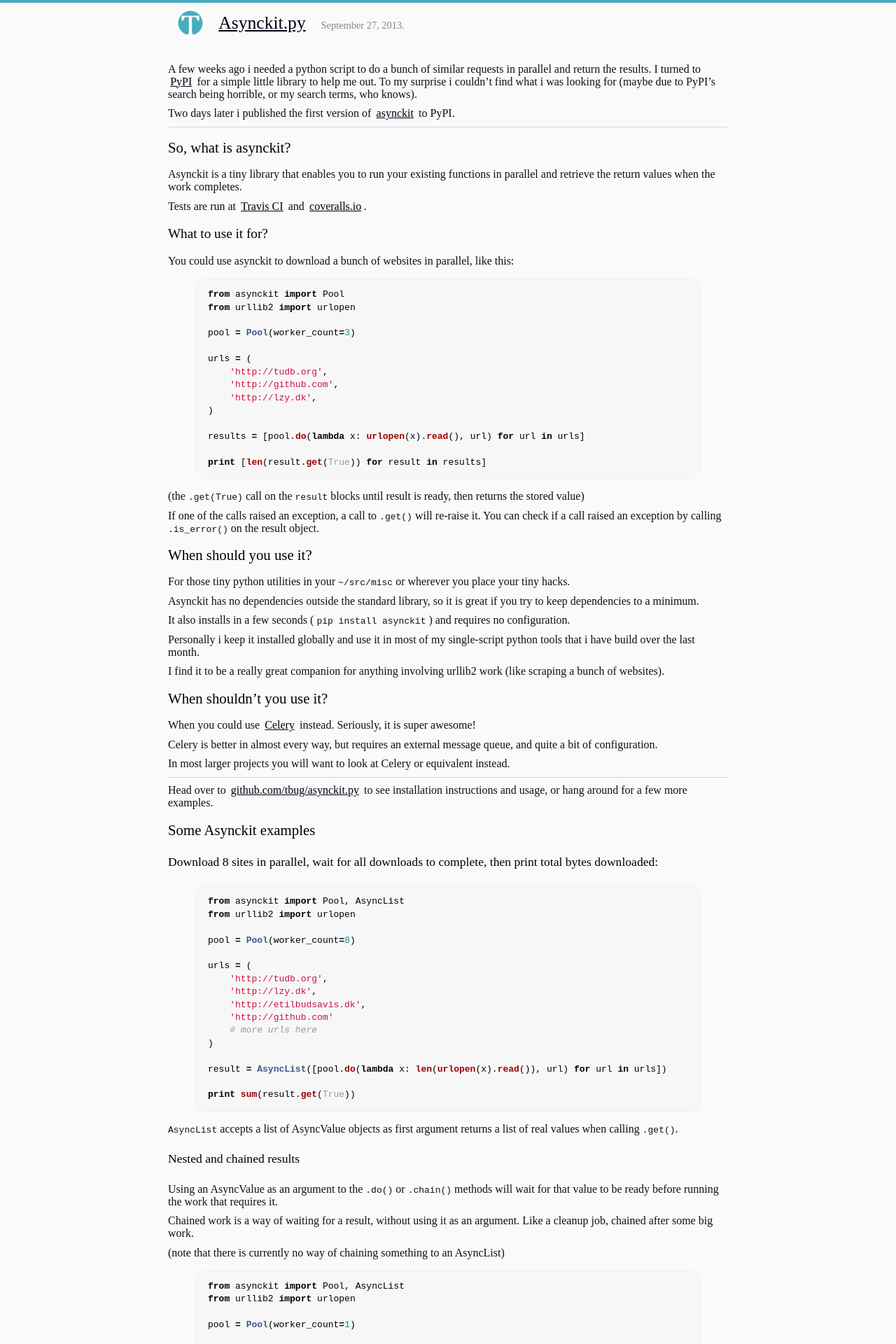
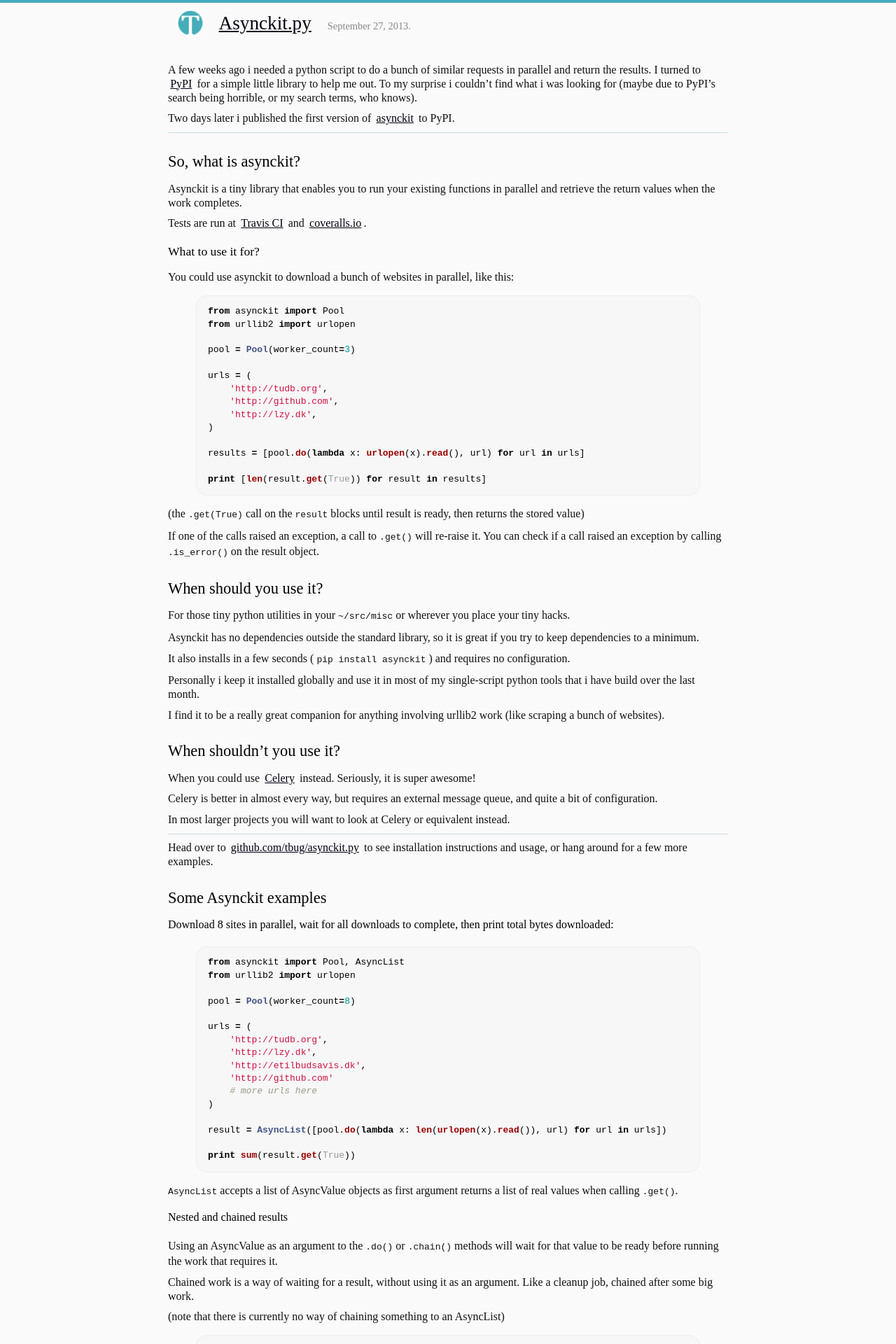
Before and after one commit to henriktudborg/henriktudborg.github.io, a Jekyll site: the page built from _posts/2013-09-27-asynckit.py.md, in a window 1280 px wide. Shown: the top 1920 px of the page at 70% size. Built offline with Jekyll 4.4.1, drawn with Linux system fonts in a browser that asks for light colours; some web fonts are replaced; Markdown is read by kramdown in place of the engine named in the settings.

Commit message:
modding the css

```diff
--- a/css/main.css
+++ b/css/main.css
@@ -10,6 +10,7 @@ body {
   background-color: #0a0a0a;
   font-weight: lighter;
   font-size: 100%;
+  line-height: 125%;
   font-family: 'Junge', serif;
 }
 
@@ -169,16 +170,20 @@ ul.posts li {
   font-weight: lighter;
 }
 #content h1 {
-  font-size: 1.6em;
+  margin-top: 1.7em;
+  font-size: 1.7em;
 }
 #content h2 {
-  font-size: 1.3em;
+  margin-top: 1.4em;
+  font-size: 1.4em;
 }
 #content h3 {
-  font-size: 1.2em;
+  margin-top: 1.1em;
+  font-size: 1.1em;
 }
 #content h4 {
-  font-size: 1.1em;
+  margin-top: 1.0em;
+  font-size: 1.0em;
 }
 #content h5 {
   font-size: 1em;
```
